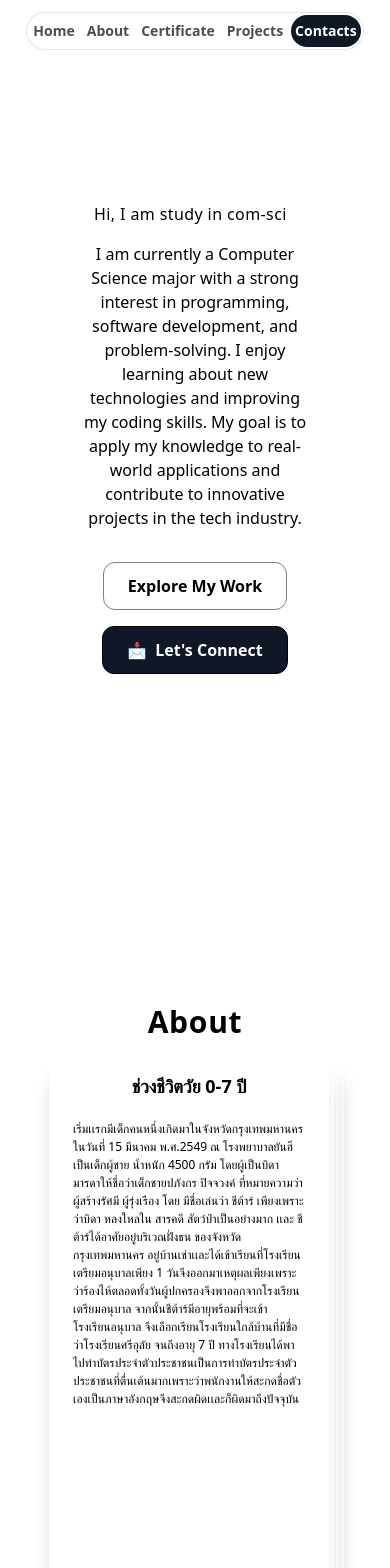
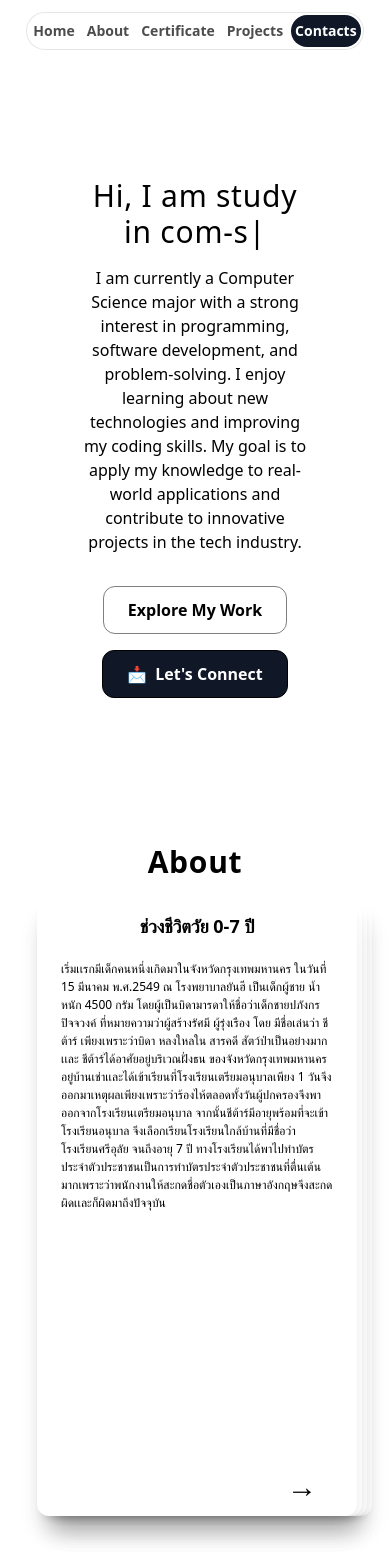
Before and after one commit to TAHPAPANGKORN/nextjs-profile-frontend, a Next.js app: page / in a window 390 px wide. Shown: the top 1568 px of the page. Built offline with nearby package versions, Linux system fonts and the light colour scheme.

Commit message:
add components/Project, Certificate

```diff
--- /dev/null
+++ b/src/app/components/Certificate.tsx
@@ -0,0 +1,10 @@
+import React from 'react'
+export const Certificate = () => {
+  return (
+    <div id="certificate" className='h-[100vh] flex items-center justify-center '>
+      <h1 className='text-2xl md:text-6xl text-red-700 underline underline-offset-1'>Certificate now in development</h1>
+    </div>
+  )
+}
+
+export default Certificate
--- a/src/app/components/Header.tsx
+++ b/src/app/components/Header.tsx
@@ -6,8 +6,8 @@ export const Header = () => {
     <nav className="flex gap-1 p-0.5 border border-black/10 rounded-full bg-white/10 backdrop-blur">
       <a href="#" className="nav-item">Home</a>
       <a href="#about" className="nav-item">About</a>
-      <a href="#" className="nav-item">Certificate</a>
-      <a href="#" className="nav-item">Projects</a>
+      <a href="#certificate" className="nav-item">Certificate</a>
+      <a href="#project" className="nav-item">Projects</a>
       <a href="#" className="nav-item bg-gray-900 text-white hover:bg-black/50 hover:text-white-900">Contacts</a>
     </nav>
   </div>
--- a/src/app/components/Hero.tsx
+++ b/src/app/components/Hero.tsx
@@ -15,17 +15,16 @@ export const HeroSection = () => {
       className="relative z-0 overflow-x-clip h-[100vh] flex flex-col items-center justify-center"
     >
       <div className="flex flex-col justify-center items-center mx-20 md:mx-40">
-        <h1 className="text- md:text-5xl text-center mt-8 tracking-wide">
+        <h1 className="text-3xl md:text-5xl text-center mt-8 tracking-wide">
           <TypeAnimation
             sequence={[
-              // Same substring at the start will only be typed out once, initially
               "Hi, I am Papangkorn",
-              3000, // wait 1s before replacing "Mice" with "Hamsters"
+              3000,
               "Hi, I am study in com-sci",
               2000,
             ]}
             wrapper="span"
-            speed={50}
+            speed={30}
             repeat={Infinity}
           />
         </h1>
--- /dev/null
+++ b/src/app/components/Project.tsx
@@ -0,0 +1,10 @@
+import React from 'react'
+export const Project = () => {
+  return (
+    <div id="project" className='h-[100vh] flex items-center justify-center'>
+      <h1 className='text-2xl md:text-6xl text-red-700 underline underline-offset-1'>Project now in development</h1>
+    </div>
+  )
+}
+
+export default Project
--- a/src/app/components/StackCard.tsx
+++ b/src/app/components/StackCard.tsx
@@ -46,7 +46,7 @@ export const StackCards = () => {
   };
 
   return (
-    <div id="about" className="flex flex-col items-center  p-40 h-[100vh] z-0 ">
+    <div id="about" className="flex flex-col items-center  md:p-40 h-[100vh] z-0">
       <h1 className="text-3xl font-bold mb-4 z-9 tracking-wide">About</h1>
       <div className="relative h-full w-105 mx-10  md:w-130 ">
         <AnimatePresence>
@@ -54,7 +54,7 @@ export const StackCards = () => {
             <motion.div
               key={card.id}
               layout // เพิ่ม layout เพื่อให้ Framer Motion จัดการ animation ของตำแหน่ง
-              className="absolute ml-16 w-70 h-180 md:h-150 md:mx-0 md:w-full bg-white shadow-xl rounded-xl flex flex-col items-center p-4"
+              className="absolute ml-13 w-80 h-155 md:h-150 md:mx-0 md:w-full bg-white shadow-xl rounded-xl flex flex-col items-center p-4"
               style={{ left: index * 5, zIndex: stack.length - index }}
               initial={{ scale: 0.8, opacity: 0, y: 50 }}
               animate={{ scale: 1, opacity: 1, y: 0 }}
--- a/src/app/layout.tsx
+++ b/src/app/layout.tsx
@@ -3,8 +3,8 @@ import "./globals.css";
 
 
 export const metadata: Metadata = {
-  title: "My Portfolio",
-  description: "Created with the help of Frontend Tribe",
+  title: "Papangkorn | Profile",
+  description: "Personal portfolio showcasing projects and skills",
 };
 
 export default function RootLayout({
--- a/src/app/page.tsx
+++ b/src/app/page.tsx
@@ -1,6 +1,8 @@
 import { Header } from "@/app/components/Header";
 import { HeroSection } from "@/app/components/Hero";
 import { StackCards }  from "@/app/components/StackCard";
+import { Certificate } from "./components/Certificate";
+import Project from "./components/Project";
 
 export const runtime = 'edge';
 
@@ -10,6 +12,8 @@ const cheetahPage = () => {
       <Header />
       <HeroSection />
       <StackCards />
+      <Certificate />
+      <Project />
       </div>
   );
 }
```
